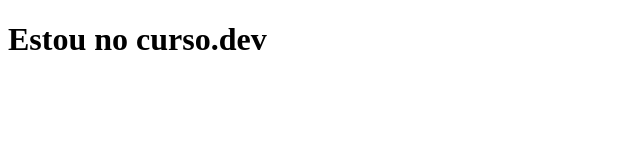
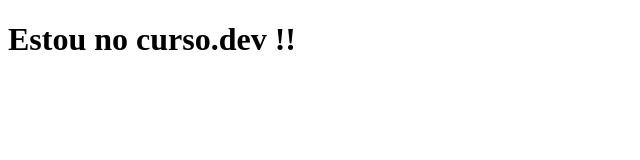
Before and after one commit to fabiobatoni/clone-tabnews, a Next.js app: page / in a window 1280 px wide. Shown: the top 160 px of the page, without its empty margins (0-640 px from the left). Built offline with nearby package versions, Linux system fonts and the light colour scheme.

Commit message:
modifica a frase

```diff
--- a/pages/index.js
+++ b/pages/index.js
@@ -1,5 +1,5 @@
 function Home() {
-  return <h1>Estou no curso.dev</h1>;
+  return <h1>Estou no curso.dev !!</h1>;
 }
 
 export default Home;
```
